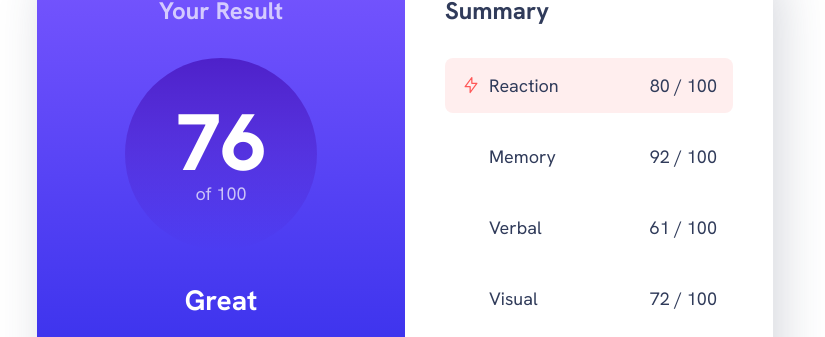
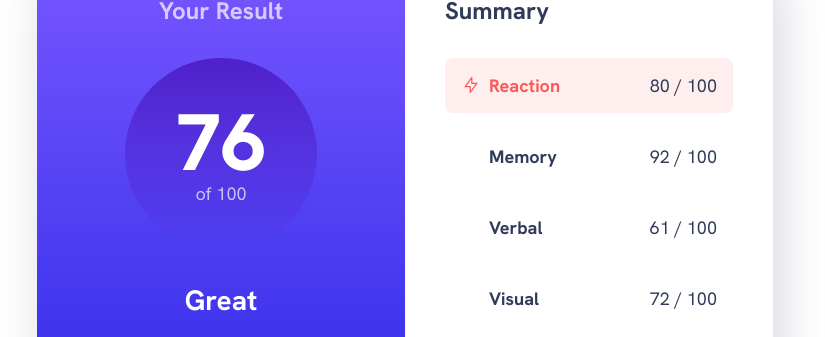
Before and after one commit to Annie-Huang/results-summary-component, a website: page index.html in a window 1280 px wide. Shown: the part 199-536 px from the top of the page, without its empty margins (235-1060 px from the left). Drawn offline with Linux system fonts and the light colour scheme.

Commit message:
Style the item title.

```diff
--- a/style.css
+++ b/style.css
@@ -195,6 +195,12 @@ body {
 .summary-item svg {
   stroke: hsl(var(--item-color));
 }
+
+.summary-item-title {
+  color: hsl(var(--item-color));
+  font-weight: var(--fw-bold);
+}
+
 .summary-item[data-item-type='accent-1'] {
   --item-color: var(--clr-accent-1);
 }
```
